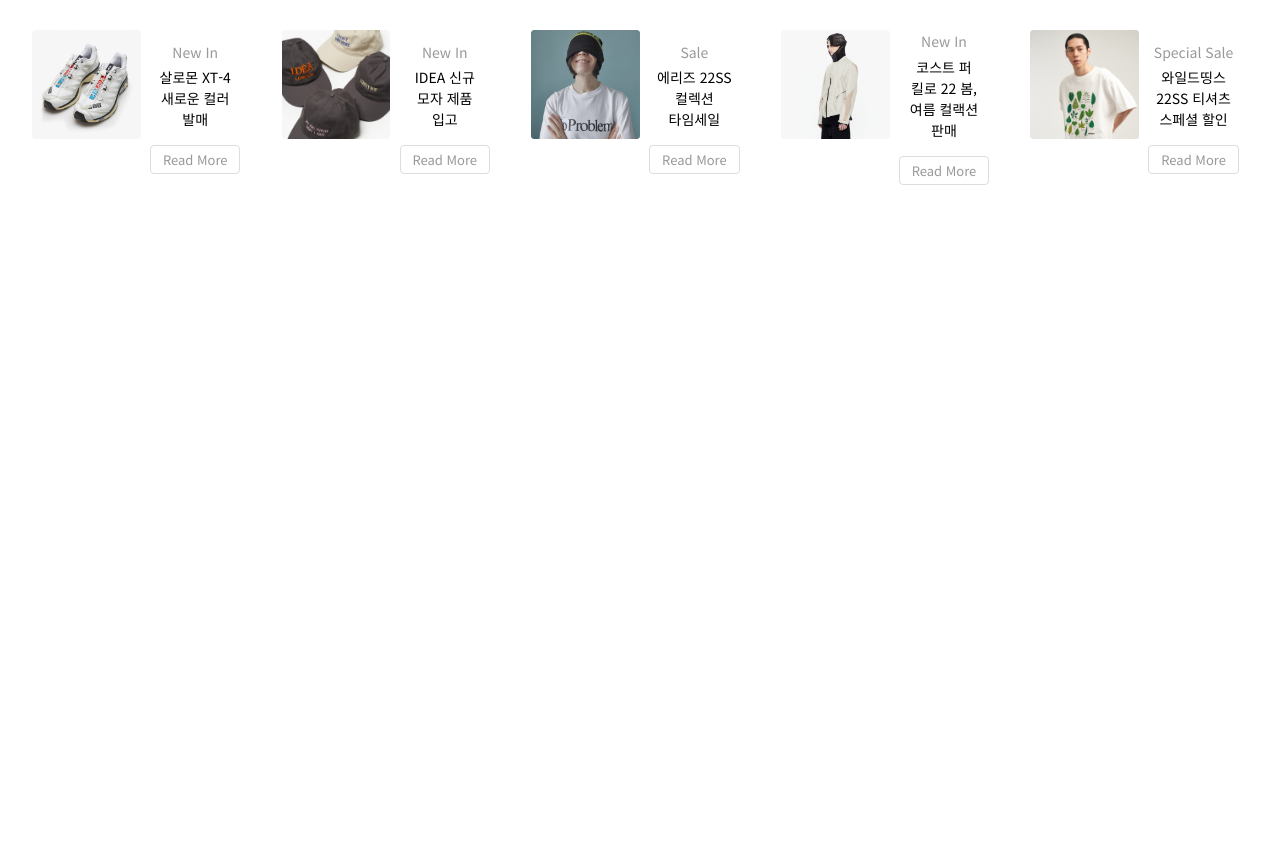
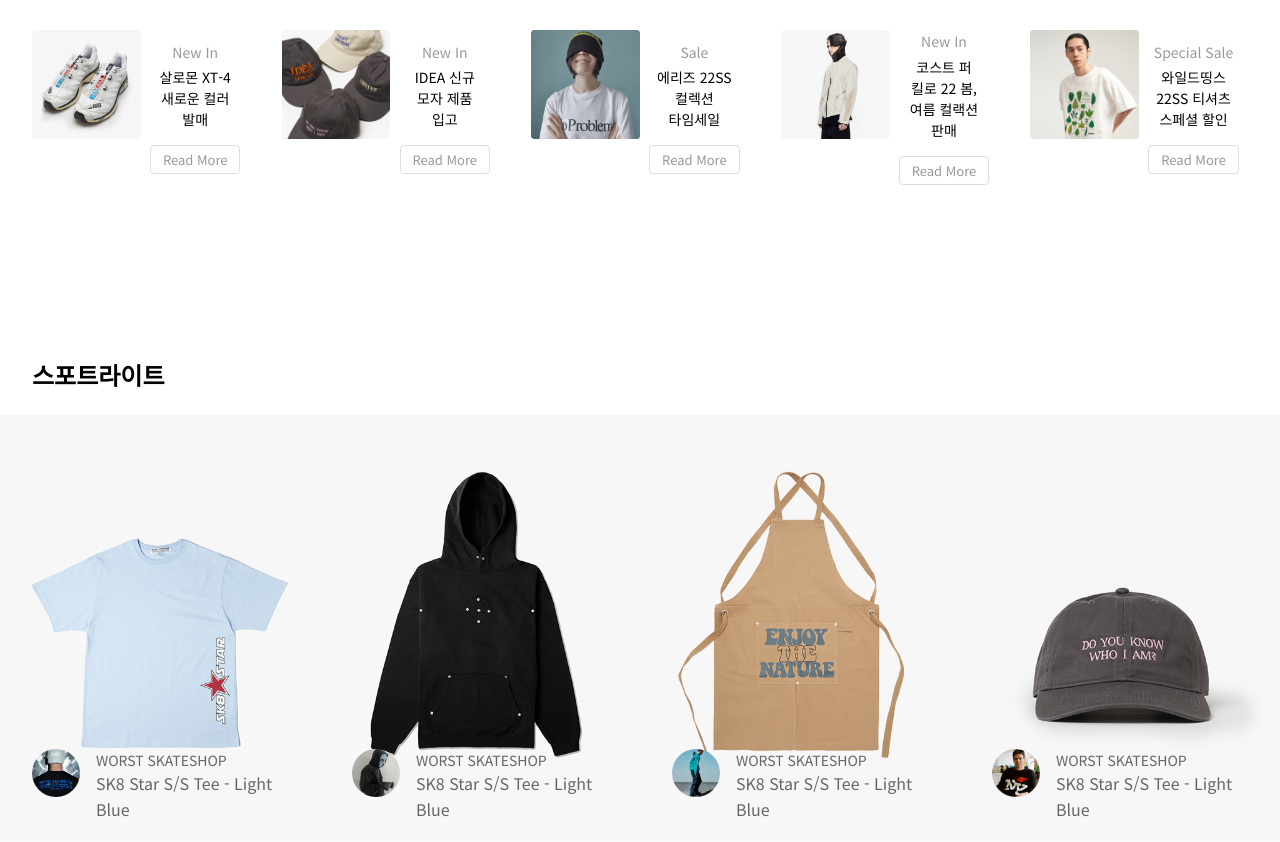
Before and after one commit to brobac/height-store-clone, a plain HTML site: page index.html in a window 1280 px wide. Shown: the part 560-1402 px from the top of the page. Before the commit the page ends 800 px from the top, so only its background shows below. Drawn offline with Linux system fonts and the light colour scheme.

Commit message:
feat. spotlight PC 화면

```diff
--- a/index.html
+++ b/index.html
@@ -270,6 +270,83 @@
             </div>
           </div>
         </section>
+        <section class="spotlight">
+          <h1 class="spotlight__title">스포트라이트</h1>
+          <div class="spotlight__contaner">
+            <div class="spotlight__item">
+              <div class="spotlight-item__img">
+                <a href="spotlight-item__img-link">
+                  <img src="./img/spotlight/Rectangle-17-1-1-1.png" alt="" />
+                </a>
+              </div>
+              <div class="spotlight-item__info">
+                <div class="spotlight-item__thumbnail">
+                  <img src="./img/spotlight/worst_banner.jpg" alt="" />
+                </div>
+                <h4 class="spotlight-item__brand">WORST SKATESHOP</h4>
+                <a href="#" class="spotlight-item__name-link"
+                  ><h3 class="spotlight-item__name">
+                    SK8 Star S/S Tee - Light Blue
+                  </h3></a
+                >
+              </div>
+            </div>
+            <div class="spotlight__item">
+              <div class="spotlight-item__img">
+                <a href="spotlight-item__img-link">
+                  <img src="./img/spotlight/Rectangle-18-2-4.png" alt="" />
+                </a>
+              </div>
+              <div class="spotlight-item__info">
+                <div class="spotlight-item__thumbnail">
+                  <img src="./img/spotlight/1.jpg" alt="" />
+                </div>
+                <h4 class="spotlight-item__brand">WORST SKATESHOP</h4>
+                <a href="#" class="spotlight-item__name-link"
+                  ><h3 class="spotlight-item__name">
+                    SK8 Star S/S Tee - Light Blue
+                  </h3></a
+                >
+              </div>
+            </div>
+            <div class="spotlight__item">
+              <div class="spotlight-item__img">
+                <a href="spotlight-item__img-link">
+                  <img src="./img/spotlight/Rectangle-19-5-1.png" alt="" />
+                </a>
+              </div>
+              <div class="spotlight-item__info">
+                <div class="spotlight-item__thumbnail">
+                  <img src="./img/spotlight/WildThings.jpg" alt="" />
+                </div>
+                <h4 class="spotlight-item__brand">WORST SKATESHOP</h4>
+                <a href="#" class="spotlight-item__name-link"
+                  ><h3 class="spotlight-item__name">
+                    SK8 Star S/S Tee - Light Blue
+                  </h3></a
+                >
+              </div>
+            </div>
+            <div class="spotlight__item">
+              <div class="spotlight-item__img">
+                <a href="spotlight-item__img-link">
+                  <img src="./img/spotlight/Rectangle-20-2-3.png" alt="" />
+                </a>
+              </div>
+              <div class="spotlight-item__info">
+                <div class="spotlight-item__thumbnail">
+                  <img src="./img/spotlight/IDEA.jpg" alt="" />
+                </div>
+                <h4 class="spotlight-item__brand">WORST SKATESHOP</h4>
+                <a href="#" class="spotlight-item__name-link"
+                  ><h3 class="spotlight-item__name">
+                    SK8 Star S/S Tee - Light Blue
+                  </h3></a
+                >
+              </div>
+            </div>
+          </div>
+        </section>
       </main>
     </div>
   </body>
--- a/style.css
+++ b/style.css
@@ -297,3 +297,45 @@
 }
 
 /* ----- end of banner style -----*/
+
+/* ----- start of spotlight style -----*/
+.spotlight__title {
+  padding: 0 2rem;
+  margin: 1.3rem 0;
+  font-size: 1.5rem;
+  font-weight: 700;
+}
+
+.spotlight__contaner {
+  display: flex;
+}
+
+.spotlight__item {
+  position: relative;
+  width: 25%;
+}
+
+.spotlight-item__info {
+  width: 100%;
+  position: absolute;
+  bottom: 1.25rem;
+  padding: 0 2rem;
+  color: #666666;
+}
+
+.spotlight-item__thumbnail {
+  position: absolute;
+  width: 3rem;
+  height: 3rem;
+  border-radius: 50%;
+  overflow: hidden;
+}
+.spotlight-item__brand {
+  margin-left: 4rem;
+  font-size: 0.875rem;
+}
+
+.spotlight-item__name {
+  margin-left: 4rem;
+}
+/* ----- end of spotlight style -----*/
```
Also changed, not shown: img/spotlight/IDEA.jpg (renamed from img/IDEA.jpg).
